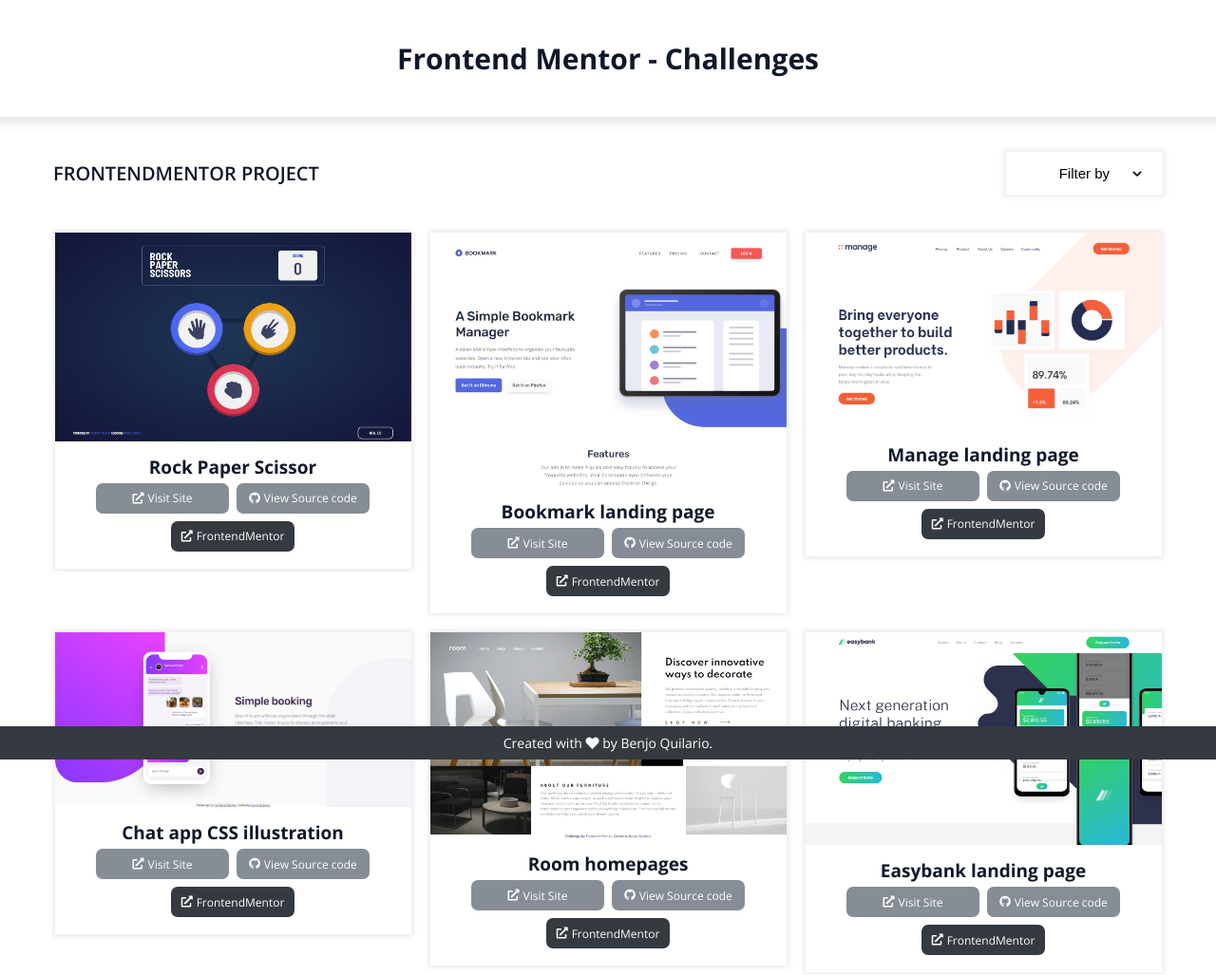
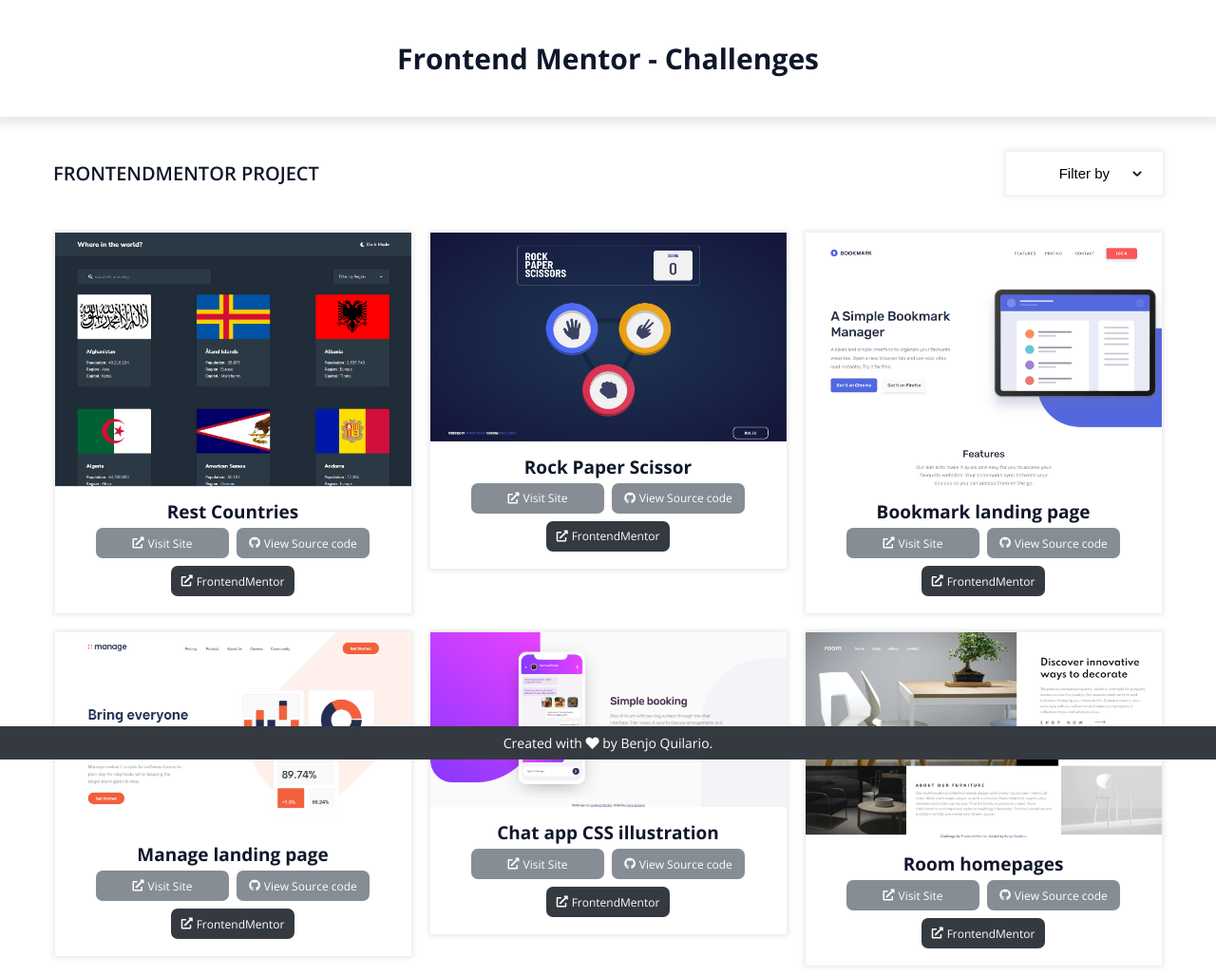
Before and after one commit to benjoquilario/frontendmentor-projects, a website: page index.html in a window 1280 px wide. Shown: the top 1027 px of the page at 95% size. Drawn offline with nearby package versions, Linux system fonts and the light colour scheme.

Commit message:
Add: Projects

```diff
--- a/index.html
+++ b/index.html
@@ -67,7 +67,56 @@
                <li class="filter__list" data-category="advance">
                   <article class="challenge">
                      <div class="challenge__image">
-                        <img src="./src/img/rockpaperscissor.png" alt="" />
+                        <img
+                           src="./src/img/countries.png"
+                           alt="rest countries"
+                        />
+                     </div>
+                     <div class="challenge__links">
+                        <h3>Rest Countries</h3>
+                        <div>
+                           <a
+                              href="https://countries-benjo.netlify.app/"
+                              class="challenge__code"
+                              aria-label="Visit Live Site"
+                              target="_blank"
+                           >
+                              <i
+                                 class="fas fa-external-link-alt icon__project"
+                              ></i>
+                              Visit Site</a
+                           >
+                           <a
+                              href="https://github.com/benjoquilario/FEM-rest-countries"
+                              class="challenge__code"
+                              aria-label="View source code"
+                              target="_blank"
+                           >
+                              <i class="fab fa-github icon__project"></i> View
+                              Source code
+                           </a>
+                           <a
+                              href="https://www.frontendmentor.io/solutions/rock-paper-scissorhtml-cssscss-vanilla-javascript-D6z6HQ9UL"
+                              class="challenge__view"
+                              aria-label="Visit Frontendmentor page"
+                              target="_blank"
+                           >
+                              <i
+                                 class="fas fa-external-link-alt icon__project"
+                              ></i>
+                              FrontendMentor</a
+                           >
+                        </div>
+                     </div>
+                  </article>
+               </li>
+               <li class="filter__list" data-category="advance">
+                  <article class="challenge">
+                     <div class="challenge__image">
+                        <img
+                           src="./src/img/rockpaperscissor.png"
+                           alt="rock paper scissor"
+                        />
                      </div>
                      <div class="challenge__links">
                         <h3>Rock Paper Scissor</h3>
@@ -110,7 +159,7 @@
                <li class="filter__list" data-category="intermediate">
                   <article class="challenge">
                      <div class="challenge__image">
-                        <img src="./src/img/bookmark.png" alt="" />
+                        <img src="./src/img/bookmark.png" alt="bookmark" />
                      </div>
                      <div class="challenge__links">
                         <h3>Bookmark landing page</h3>
@@ -153,7 +202,7 @@
                <li class="filter__list" data-category="intermediate">
                   <article class="challenge">
                      <div class="challenge__image">
-                        <img src="./src/img/manage.png" alt="" />
+                        <img src="./src/img/manage.png" alt="manage" />
                      </div>
                      <div class="challenge__links">
                         <h3>Manage landing page</h3>
```
Also changed, not shown: screenshot.png, src/img/countries.png (added).
